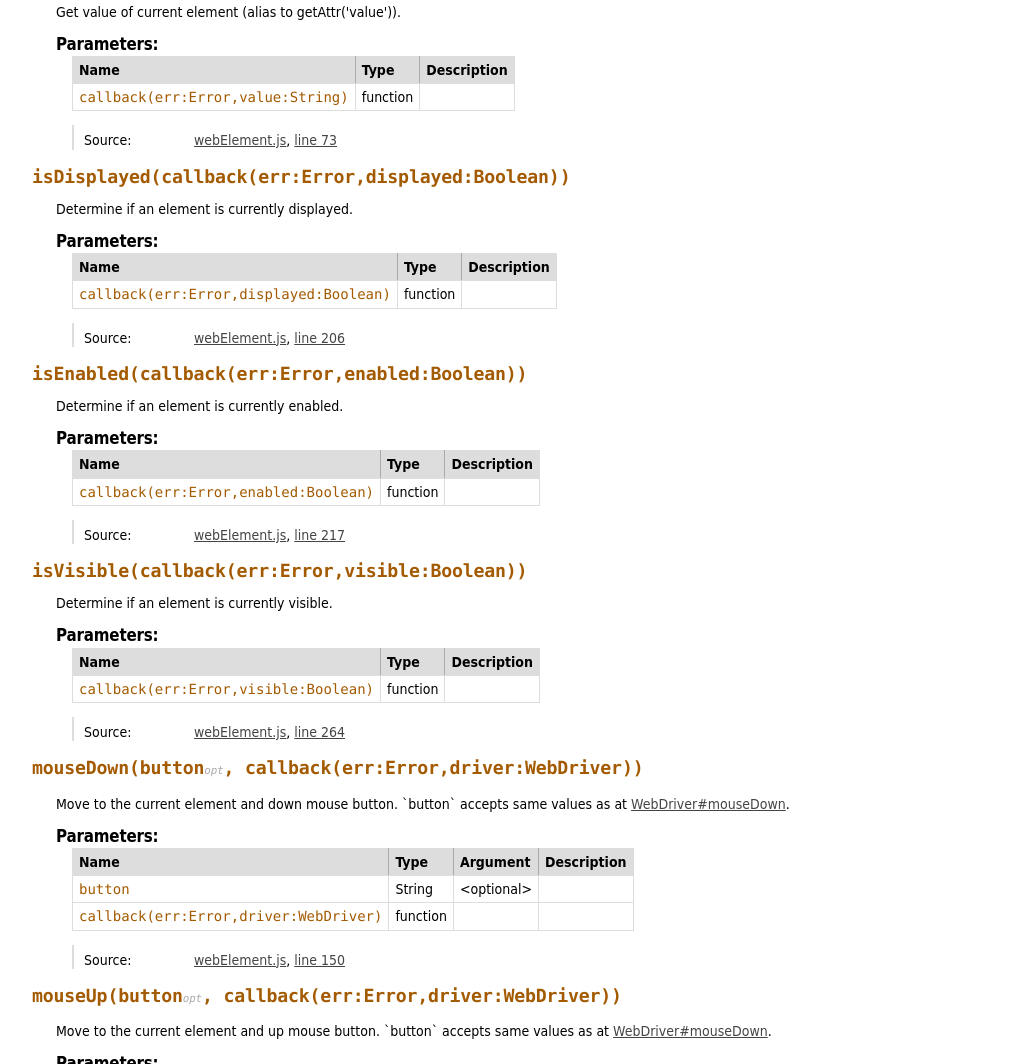
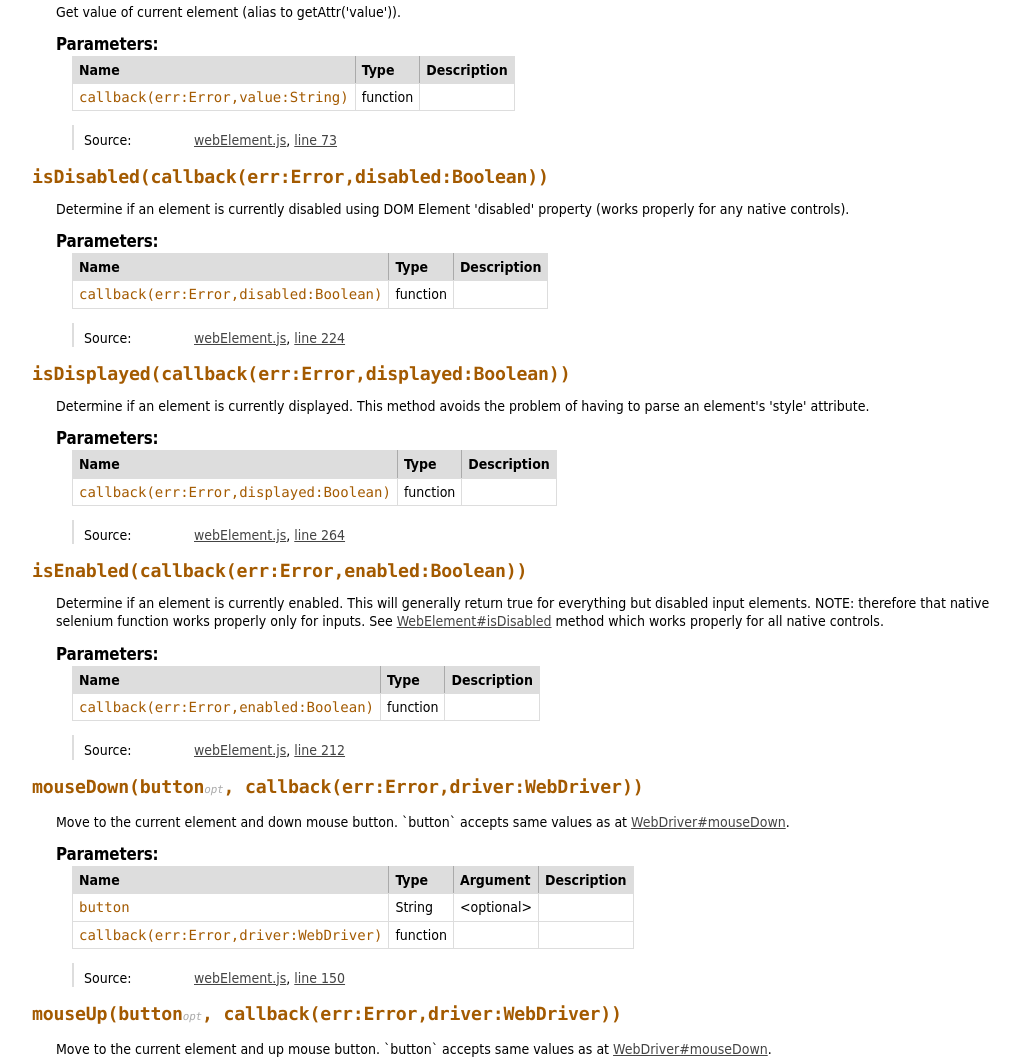
Before and after one commit to 2do2go/nwd, a website: page docs/built/WebElement.html in a window 1280 px wide. Shown: the part 2359-3423 px from the top of the page, without its empty margins (0-1020 px from the left). Drawn offline with Linux system fonts and the light colour scheme.

Commit message:
regenerate docs

```diff
--- a/docs/built/WebElement.html
+++ b/docs/built/WebElement.html
@@ -521,7 +521,7 @@ This command is reserved for future use; its return type is currently undefined.
 
     <dt class="tag-source">Source:</dt>
     <dd class="tag-source"><ul class="dummy"><li>
-        <a href="webElement.js.html">webElement.js</a>, <a href="webElement.js.html#line229">line 229</a>
+        <a href="webElement.js.html">webElement.js</a>, <a href="webElement.js.html#line238">line 238</a>
     </li></ul></dd>
 
 
@@ -713,7 +713,7 @@ This command is reserved for future use; its return type is currently undefined.
 
     <dt class="tag-source">Source:</dt>
     <dd class="tag-source"><ul class="dummy"><li>
-        <a href="webElement.js.html">webElement.js</a>, <a href="webElement.js.html#line181">line 181</a>
+        <a href="webElement.js.html">webElement.js</a>, <a href="webElement.js.html#line183">line 183</a>
     </li></ul></dd>
 
 
@@ -994,7 +994,7 @@ name (e.g. background-color instead of backgroundColor).</td>
 
     <dt class="tag-source">Source:</dt>
     <dd class="tag-source"><ul class="dummy"><li>
-        <a href="webElement.js.html">webElement.js</a>, <a href="webElement.js.html#line242">line 242</a>
+        <a href="webElement.js.html">webElement.js</a>, <a href="webElement.js.html#line251">line 251</a>
     </li></ul></dd>
 
 
@@ -1186,7 +1186,7 @@ name (e.g. background-color instead of backgroundColor).</td>
 
     <dt class="tag-source">Source:</dt>
     <dd class="tag-source"><ul class="dummy"><li>
-        <a href="webElement.js.html">webElement.js</a>, <a href="webElement.js.html#line195">line 195</a>
+        <a href="webElement.js.html">webElement.js</a>, <a href="webElement.js.html#line197">line 197</a>
     </li></ul></dd>
 
 
@@ -1565,7 +1565,7 @@ name (e.g. background-color instead of backgroundColor).</td>
 
 
 <dt>
-    <h4 class="name" id="isDisplayed"><span class="type-signature"></span>isDisplayed<span class="signature">(callback(err:Error,displayed:Boolean))</span><span class="type-signature"></span></h4>
+    <h4 class="name" id="isDisabled"><span class="type-signature"></span>isDisabled<span class="signature">(callback(err:Error,disabled:Boolean))</span><span class="type-signature"></span></h4>
 
 
 </dt>
@@ -1573,7 +1573,8 @@ name (e.g. background-color instead of backgroundColor).</td>
 
 
     <div class="description">
-        Determine if an element is currently displayed.
+        Determine if an element is currently disabled using DOM Element 'disabled'
+property (works properly for any native controls).
     </div>
 
 
@@ -1607,7 +1608,7 @@ name (e.g. background-color instead of backgroundColor).</td>
 
         <tr>
 
-                <td class="name"><code>callback(err:Error,displayed:Boolean)</code></td>
+                <td class="name"><code>callback(err:Error,disabled:Boolean)</code></td>
 
 
             <td class="type">
@@ -1654,7 +1655,7 @@ name (e.g. background-color instead of backgroundColor).</td>
 
     <dt class="tag-source">Source:</dt>
     <dd class="tag-source"><ul class="dummy"><li>
-        <a href="webElement.js.html">webElement.js</a>, <a href="webElement.js.html#line206">line 206</a>
+        <a href="webElement.js.html">webElement.js</a>, <a href="webElement.js.html#line224">line 224</a>
     </li></ul></dd>
 
 
@@ -1682,7 +1683,7 @@ name (e.g. background-color instead of backgroundColor).</td>
 
 
 <dt>
-    <h4 class="name" id="isEnabled"><span class="type-signature"></span>isEnabled<span class="signature">(callback(err:Error,enabled:Boolean))</span><span class="type-signature"></span></h4>
+    <h4 class="name" id="isDisplayed"><span class="type-signature"></span>isDisplayed<span class="signature">(callback(err:Error,displayed:Boolean))</span><span class="type-signature"></span></h4>
 
 
 </dt>
@@ -1690,7 +1691,9 @@ name (e.g. background-color instead of backgroundColor).</td>
 
 
     <div class="description">
-        Determine if an element is currently enabled.
+        Determine if an element is currently displayed.
+This method avoids the problem of having to parse an element's 'style'
+attribute.
     </div>
 
 
@@ -1724,124 +1727,7 @@ name (e.g. background-color instead of backgroundColor).</td>
 
         <tr>
 
-                <td class="name"><code>callback(err:Error,enabled:Boolean)</code></td>
-
-
-            <td class="type">
-
-
-<span class="param-type">function</span>
-
-
-
-            </td>
-
-
-
-
-
-            <td class="description last"></td>
-        </tr>
-
-
-	</tbody>
-</table>
-
-
-
-<dl class="details">
-
-
-
-
-
-
-
-
-
-
-
-
-
-
-
-
-
-
-
-    <dt class="tag-source">Source:</dt>
-    <dd class="tag-source"><ul class="dummy"><li>
-        <a href="webElement.js.html">webElement.js</a>, <a href="webElement.js.html#line217">line 217</a>
-    </li></ul></dd>
-
-
-
-
-
-
-
-</dl>
-
-
-
-
-
-
-
-
-
-
-
-
-
-</dd>
-
-
-
-<dt>
-    <h4 class="name" id="isVisible"><span class="type-signature"></span>isVisible<span class="signature">(callback(err:Error,visible:Boolean))</span><span class="type-signature"></span></h4>
-
-
-</dt>
-<dd>
-
-
-    <div class="description">
-        Determine if an element is currently visible.
-    </div>
-
-
-
-
-
-
-
-        <h5>Parameters:</h5>
-
-
-<table class="params">
-    <thead>
-	<tr>
-
-		<th>Name</th>
-
-
-		<th>Type</th>
-
-
-
-
-
-		<th class="last">Description</th>
-	</tr>
-	</thead>
-
-	<tbody>
-
-
-        <tr>
-
-                <td class="name"><code>callback(err:Error,visible:Boolean)</code></td>
+                <td class="name"><code>callback(err:Error,displayed:Boolean)</code></td>
 
 
             <td class="type">
@@ -1916,6 +1802,127 @@ name (e.g. background-color instead of backgroundColor).</td>
 
 
 <dt>
+    <h4 class="name" id="isEnabled"><span class="type-signature"></span>isEnabled<span class="signature">(callback(err:Error,enabled:Boolean))</span><span class="type-signature"></span></h4>
+
+
+</dt>
+<dd>
+
+
+    <div class="description">
+        Determine if an element is currently enabled.
+This will generally return true for everything but disabled input elements.
+NOTE: therefore that native selenium function works properly only for
+inputs. See <a href="WebElement.html#isDisabled">WebElement#isDisabled</a> method which works properly for
+all native controls.
+    </div>
+
+
+
+
+
+
+
+        <h5>Parameters:</h5>
+
+
+<table class="params">
+    <thead>
+	<tr>
+
+		<th>Name</th>
+
+
+		<th>Type</th>
+
+
+
+
+
+		<th class="last">Description</th>
+	</tr>
+	</thead>
+
+	<tbody>
+
+
+        <tr>
+
+                <td class="name"><code>callback(err:Error,enabled:Boolean)</code></td>
+
+
+            <td class="type">
+
+
+<span class="param-type">function</span>
+
+
+
+            </td>
+
+
+
+
+
+            <td class="description last"></td>
+        </tr>
+
+
+	</tbody>
+</table>
+
+
+
+<dl class="details">
+
+
+
+
+
+
+
+
+
+
+
+
+
+
+
+
+
+
+
+    <dt class="tag-source">Source:</dt>
+    <dd class="tag-source"><ul class="dummy"><li>
+        <a href="webElement.js.html">webElement.js</a>, <a href="webElement.js.html#line212">line 212</a>
+    </li></ul></dd>
+
+
+
+
+
+
+
+</dl>
+
+
+
+
+
+
+
+
+
+
+
+
+
+</dd>
+
+
+
+<dt>
     <h4 class="name" id="mouseDown"><span class="type-signature"></span>mouseDown<span class="signature">(<span class="optional">button</span>, callback(err:Error,driver:WebDriver))</span><span class="type-signature"></span></h4>
 
 
@@ -2210,7 +2217,7 @@ name (e.g. background-color instead of backgroundColor).</td>
 
     <dt class="tag-source">Source:</dt>
     <dd class="tag-source"><ul class="dummy"><li>
-        <a href="webElement.js.html">webElement.js</a>, <a href="webElement.js.html#line165">line 165</a>
+        <a href="webElement.js.html">webElement.js</a>, <a href="webElement.js.html#line166">line 166</a>
     </li></ul></dd>
 
 
@@ -2610,7 +2617,7 @@ to the center of the element.</td>
 
     <dt class="tag-source">Source:</dt>
     <dd class="tag-source"><ul class="dummy"><li>
-        <a href="webElement.js.html">webElement.js</a>, <a href="webElement.js.html#line313">line 313</a>
+        <a href="webElement.js.html">webElement.js</a>, <a href="webElement.js.html#line334">line 334</a>
     </li></ul></dd>
 
 
@@ -2727,7 +2734,7 @@ to the center of the element.</td>
 
     <dt class="tag-source">Source:</dt>
     <dd class="tag-source"><ul class="dummy"><li>
-        <a href="webElement.js.html">webElement.js</a>, <a href="webElement.js.html#line290">line 290</a>
+        <a href="webElement.js.html">webElement.js</a>, <a href="webElement.js.html#line311">line 311</a>
     </li></ul></dd>
 
 
@@ -2774,7 +2781,7 @@ to the center of the element.</td>
 <br clear="both">
 
 <footer>
-    Documentation generated by <a href="https://github.com/jsdoc3/jsdoc">JSDoc 3.2.2</a> on Wed Jun 18 2014 17:49:03 GMT+0400 (MSK)
+    Documentation generated by <a href="https://github.com/jsdoc3/jsdoc">JSDoc 3.2.2</a> on Fri Jun 27 2014 17:13:06 GMT+0400 (MSK)
 </footer>
 
 <script> prettyPrint(); </script>
```
Also changed, not shown: docs/built/WebDriver.html (+1 -1 lines), docs/built/index.html (+1 -1 lines), docs/built/webDriver.js.html (+1 -1 lines), docs/built/webElement.js.html (+38 -17 lines).
